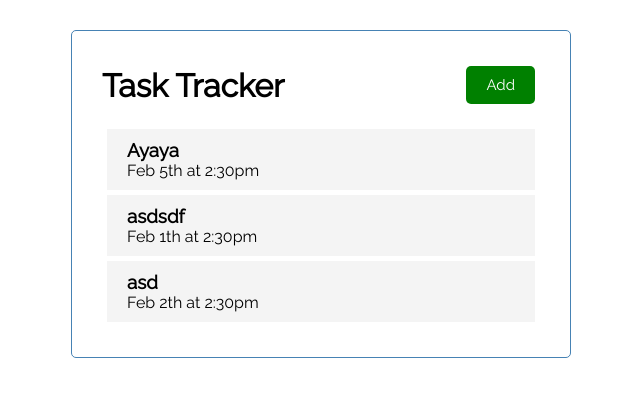
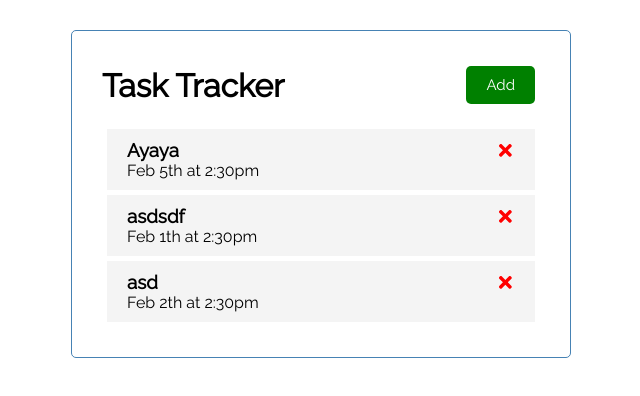
Before and after one commit to RamaSentani/task-tracker, a React (Create React App) app: page / in a window 1280 px wide. Shown: the top 396 px of the page, without its empty margins (319-959 px from the left). Built offline with nearby package versions, Linux system fonts and the light colour scheme.

Commit message:
add delete function

```diff
--- a/package.json
+++ b/package.json
@@ -8,6 +8,7 @@
     "@testing-library/user-event": "^12.8.3",
     "react": "^17.0.2",
     "react-dom": "^17.0.2",
+    "react-icons": "^4.2.0",
     "react-scripts": "4.0.3",
     "web-vitals": "^1.1.2"
   },
--- a/src/App.jsx
+++ b/src/App.jsx
@@ -24,10 +24,19 @@
     },
   ]);
 
+  // Delete Task
+  const deleteTask = (id) => {
+    setTasks(tasks.filter((task) => task.id !== id));
+  };
+
   return (
     <div className="container">
       <Header />
-      <Tasks tasks={tasks} />
+      {tasks.length > 0 ? (
+        <Tasks tasks={tasks} onDelete={deleteTask} />
+      ) : (
+        "No Tasks To Show"
+      )}
     </div>
   );
 };
--- a/src/components/Task.jsx
+++ b/src/components/Task.jsx
@@ -1,7 +1,15 @@
-const Task = ({ task }) => {
+import { FaTimes } from "react-icons/fa";
+
+const Task = ({ task, onDelete }) => {
   return (
     <div className="task">
-      <h3>{task.text}</h3>
+      <h3>
+        {task.text}{" "}
+        <FaTimes
+          style={{ color: "red", cursor: "pointer" }}
+          onClick={() => onDelete(task.id)}
+        />
+      </h3>
       <p>{task.day}</p>
     </div>
   );
--- a/src/components/Tasks.jsx
+++ b/src/components/Tasks.jsx
@@ -1,10 +1,10 @@
 import Task from "./Task";
 
-const Tasks = ({ tasks }) => {
+const Tasks = ({ tasks, onDelete }) => {
   return (
     <>
       {tasks.map((task) => (
-        <Task key={task.id} task={task} />
+        <Task key={task.id} task={task} onDelete={onDelete} />
       ))}
     </>
   );
```
Also changed, not shown: 1 other file (tests, documents, lock files or other folders).
